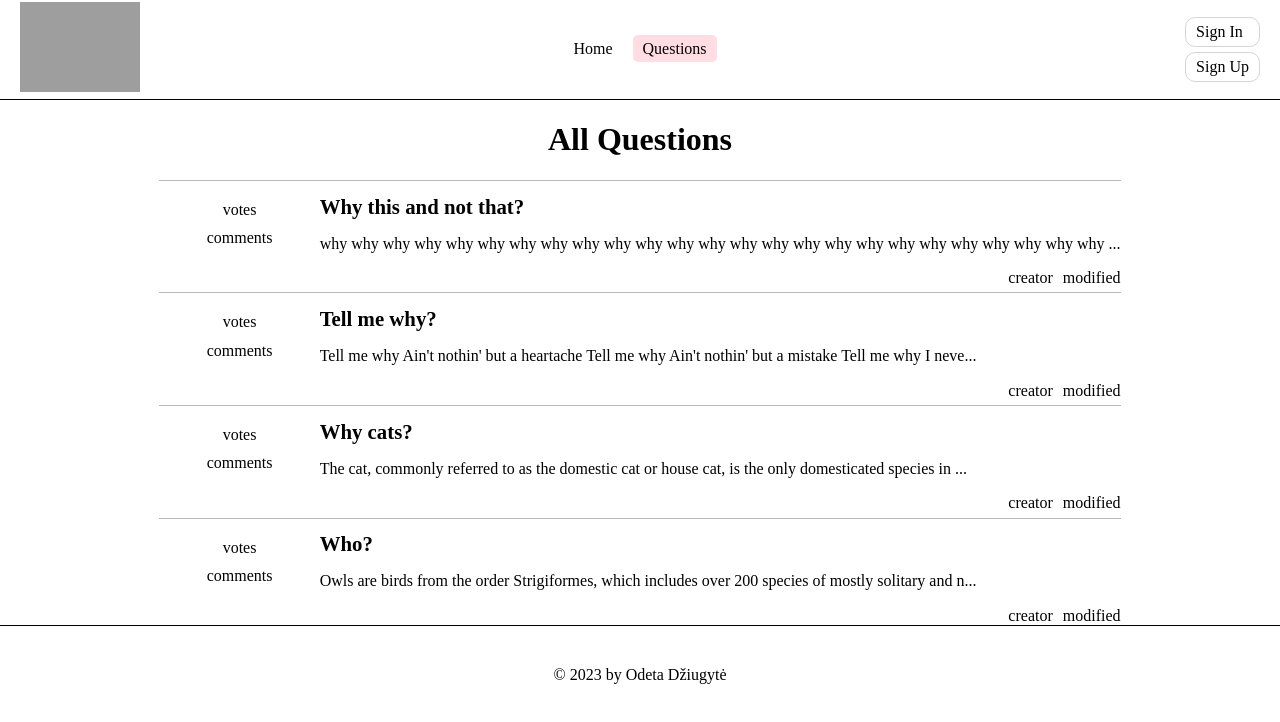
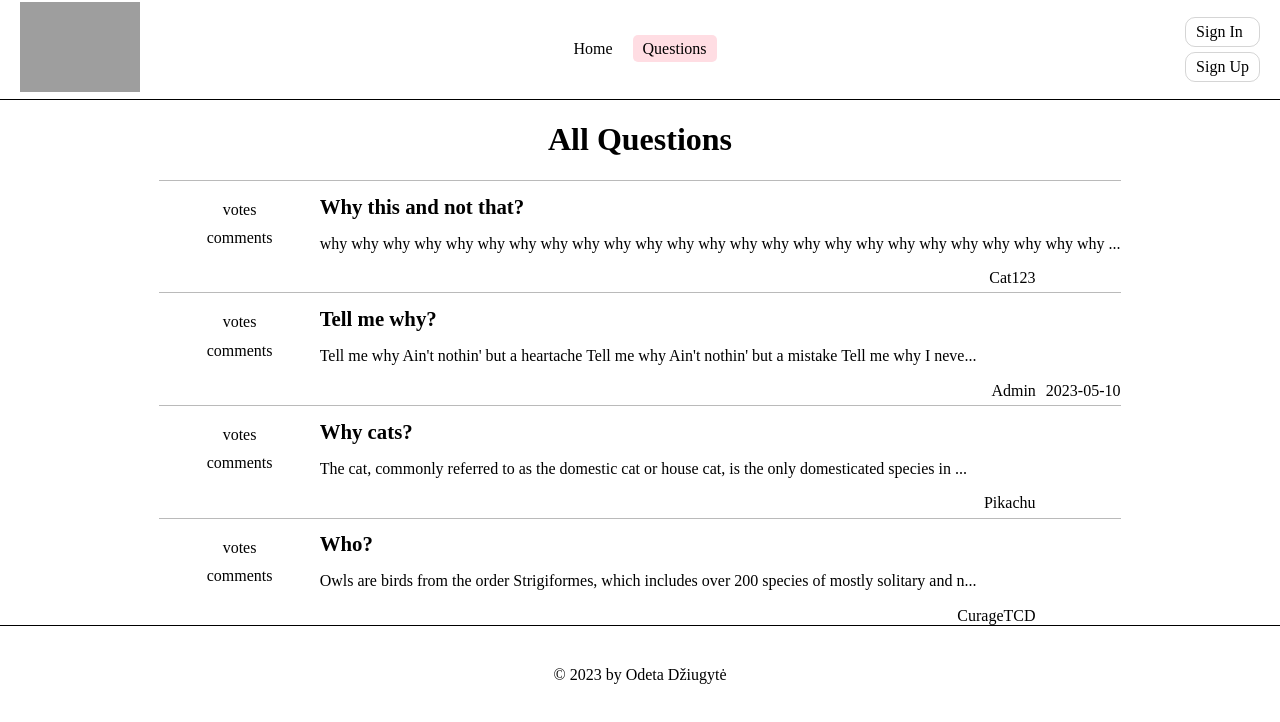
Before and after one commit to OdetaDz/React-atsiskaitymas, a React (Create React App) app in the folder React_atsiskaitymas/: page /questions/allQuestions in a window 1280 px wide. Shown: the top 722 px of the page. Built offline with nearby package versions, Linux system fonts and the light colour scheme; data requests are answered from the project's data file; grey boxes are pictures that could not be loaded.

Commit message:
username susiejimas su klausimu + edited test

```diff
--- a/React_atsiskaitymas/src/components/UI/oneQuestionCard/OneQuestionCard.jsx
+++ b/React_atsiskaitymas/src/components/UI/oneQuestionCard/OneQuestionCard.jsx
@@ -1,5 +1,7 @@
 import styled from "styled-components";
 import { Link } from "react-router-dom";
+import { useContext, useState } from "react";
+import UsersContext from "../../../context/UserContext";
 
 const StyledQuestionDiv = styled.div`
     display: grid;
@@ -39,6 +41,12 @@ const StyledQuestionDiv = styled.div`
 `;
 
 const OneQuestionCard = ({ data }) => {
+
+    const { users } = useContext(UsersContext);
+    console.log(users);
+
+
+
     return (
         <StyledQuestionDiv>
             <div className="votes">
@@ -51,8 +59,15 @@ const OneQuestionCard = ({ data }) => {
                     <p>{data.question.substring(0, 100)}...</p>
                 </div>
                 <div className="creator">
-                    <span>creator</span>
-                    <span>modified</span>
+                    {
+                        users.filter(user => user.id === data.creatorId).map(user => {
+                            return <span>{user.userName}</span>
+                        })
+
+                    }
+                    {
+                        data.edited ? <span>{data.modified}</span> : <span style={{width: "75px"}}></span>
+                    }
                 </div>
             </div>
         </StyledQuestionDiv>
--- a/React_atsiskaitymas/src/components/pages/allQuestions/AllQuestions.jsx
+++ b/React_atsiskaitymas/src/components/pages/allQuestions/AllQuestions.jsx
@@ -2,6 +2,7 @@ import { useContext } from "react";
 import QuestionsContext from "../../../context/QuestionsContext"
 import OneQuestionCard from "../../UI/oneQuestionCard/OneQuestionCard";
 import styled from "styled-components";
+import UsersContext from "../../../context/UserContext";
 
 const StyledQuetionsMain = styled.main`
     /* padding: 20px 40px; */
@@ -23,6 +24,7 @@ const AllQuestions = () => {
 
     const { questions } = useContext(QuestionsContext);
 
+
     return (
         <StyledQuetionsMain>
             <h1>All Questions</h1>
--- a/React_atsiskaitymas/src/data.json
+++ b/React_atsiskaitymas/src/data.json
@@ -49,6 +49,7 @@
       "name": "Why this and not that?",
       "question": "why why why why why why why why why why why why why why why why why why why why why why why why why why why why why why why why why why why why",
       "edited": false,
+      "modified":"",
       "likes": 0
     },
     {
@@ -56,7 +57,8 @@
       "creatorId": 1,
       "name": "Tell me why?",
       "question": "Tell me why Ain't nothin' but a heartache Tell me why Ain't nothin' but a mistake Tell me why I never wanna hear you say I want it that way",
-      "edited": false,
+      "edited": true,
+      "modified":"2023-05-10",
       "likes": 0
     },
     {
@@ -65,6 +67,7 @@
       "name": "Why cats?",
       "question": "The cat, commonly referred to as the domestic cat or house cat, is the only domesticated species in the family Felidae. Recent advances in archaeology and genetics have shown that the domestication of the cat occurred in the Near East around 7500 BC",
       "edited": false,
+      "modified":"",
       "likes": 0
     },
     {
@@ -73,6 +76,7 @@
       "name": "Who?",
       "question": "Owls are birds from the order Strigiformes, which includes over 200 species of mostly solitary and nocturnal birds of prey typified by an upright stance, a large, broad head, binocular vision, binaural hearing, sharp talons, and feathers adapted for silent flight.",
       "edited": false,
+      "modified":"",
       "likes": 0
     }
   ],
```
